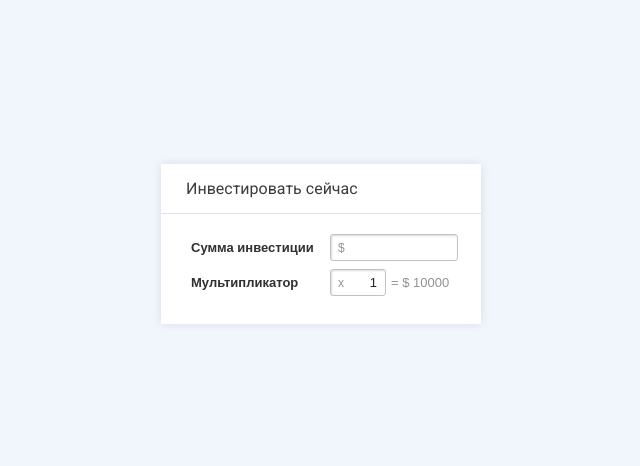
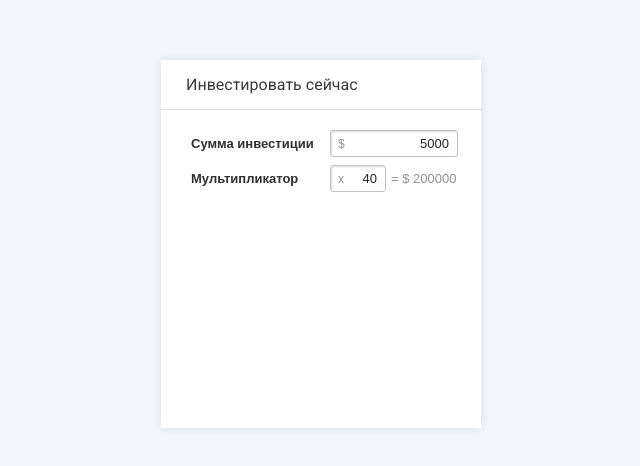
Before and after one commit to kadonomaro/form-validation, a Vue app: page / in a window 1280 px wide. Shown: the part 156-622 px from the top of the page, without its empty margins (319-959 px from the left). Built offline with nearby package versions, Linux system fonts and the light colour scheme.

Commit message:
fix: input number range validation

```diff
--- a/src/components/AppForm.vue
+++ b/src/components/AppForm.vue
@@ -7,11 +7,11 @@
 			<form action="">
 				<label class="app-form__field">
 					<span class="app-form__caption">Сумма инвестиции</span>
-					<sum-invest-input :sum="100" />
+					<sum-invest-input @changeValue="changeValue" />
 				</label>
 				<label class="app-form__field">
 					<span class="app-form__caption">Мультипликатор</span>
-					<mult-invest-input :factSum="10000" />
+					<mult-invest-input :sum="investSum" />
 				</label>
 			</form>
 		</div>
@@ -33,15 +33,24 @@ export default {
 	},
 	data() {
 		return {
-
+			investSum: 5000
 		}
-	}
+	},
+	methods: {
+		changeValue() {
+			this.investSum = +event.target.value;
+			if (this.investSum > 200000) {
+				this.investSum = 200000;
+			}
+		}
+ 	}
 }
 </script>
 
 <style lang="scss">
 	.app-form {
 		width: 320px;
+		min-height: 368px;
 		margin: 0 auto;
 		background-color: #ffffff;
 		box-shadow: 0 0 10px rgba($color: #000000, $alpha: 0.1);
--- a/src/components/blocks/MultInvestInput.vue
+++ b/src/components/blocks/MultInvestInput.vue
@@ -3,18 +3,20 @@
     <input
       class="input mult-invest-input"
       type="text"
-      v-model="rangeSliderValue"
-       @focus="isRangeVisible = true"
+      v-model="multiplyValue"
+      @input="updateMultiplyValue(+$event.target.value)"
+      @focus="isRangeVisible = true"
     />
-    <span class="mult-invest-sum">= $ {{ factSum * rangeSliderValue }}</span>
-    <div v-if="isRangeVisible" v-escape="closeRange" class="mult-invest-range">
+    <span class="mult-invest-sum">= $ {{ sum * multiplyValue || 0 }}</span>
+    <div v-if="isRangeVisible" v-escape="close" class="mult-invest-range">
       <input
         class="mult-invest-range__slider"
         type="range"
         min="1"
         max="40"
         step="1"
-        v-model="rangeSliderValue"
+        @input="updateMultiplyValue(+$event.target.value)"
+        v-model="multiplyValue"
       />
       <div class="mult-invest-range__tick-list">
         <span class="mult-invest-range__tick" style="left: 0;">1</span>
@@ -31,7 +33,7 @@
 export default {
   name: "MultInvestInput",
   props: {
-    factSum: {
+    sum: {
       type: Number,
       required: true
     }
@@ -39,12 +41,20 @@ export default {
   data() {
     return {
       isRangeVisible: false,
-      rangeSliderValue: 1
+      multiplyValue: 40
     };
   },
   methods: {
-    closeRange() {
+    close() {
       this.isRangeVisible = false;
+    },
+    updateMultiplyValue(value) {
+      if (value < 1) {
+        value = 1;
+      } else if (value > 99) {
+        value = 99;
+      }
+      this.multiplyValue = +value.toString().replace(/[A-Z a-z]/g, '');
     }
   }
 };
--- a/src/components/blocks/SumInvestInput.vue
+++ b/src/components/blocks/SumInvestInput.vue
@@ -3,8 +3,8 @@
     <input
       class="input sum-invest-input"
       type="text"
-      :value="value"
-      @input="value = $event.target.value"
+      @input="updateInvestValue(+$event.target.value)"
+      v-model="value"
     />
   </label>
 
@@ -16,9 +16,21 @@ export default {
   name: 'SumInvestInput',
   data() {
     return {
-      value: ''
+      value: 5000
     }
-  }
+  },
+  methods: {
+    updateInvestValue(value) {
+      if (value < 0) {
+        value = 0;
+      } else if (value >= 200000) {
+        value = 200000;
+      }
+      this.value = +value.toString().replace(/[A-Z a-z]/g, '');
+      this.$emit('changeValue', this.value);
+    }
+  },
+
 };
 </script>
 
```
